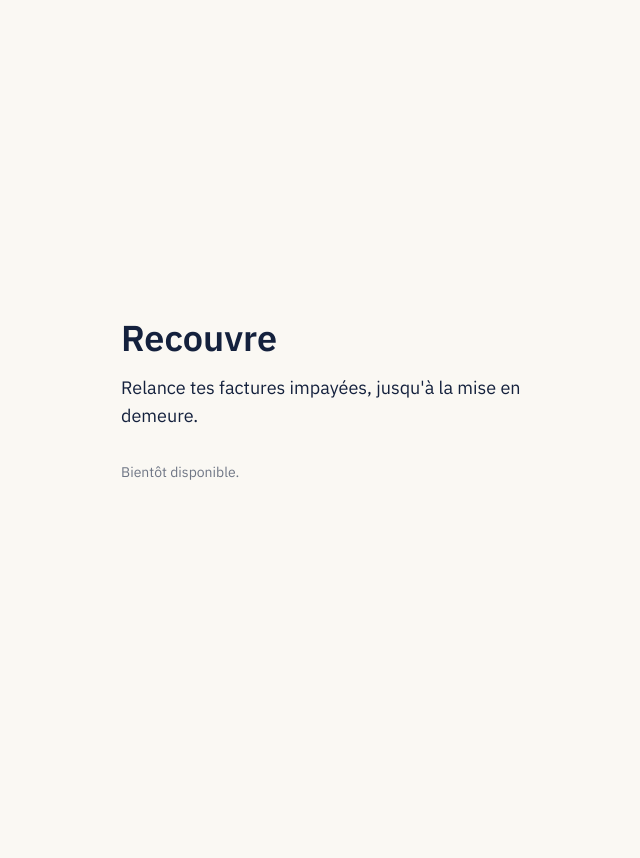
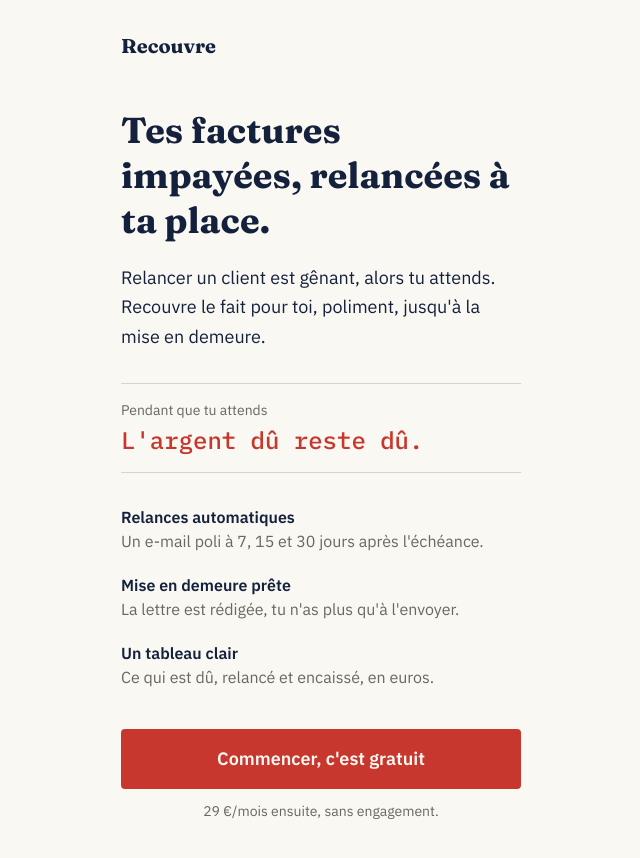
Before and after one commit to RyzoxDev/recouvre, a Next.js app: page / in a window 1280 px wide. Shown: the top 858 px of the page, without its empty margins (319-959 px from the left). Before the commit the page ends 800 px from the top, so only its background shows below. Built offline with nearby package versions, Linux system fonts and the light colour scheme.

Commit message:
Update page.tsx

```diff
--- a/app/page.tsx
+++ b/app/page.tsx
@@ -1,11 +1,54 @@
 export default function Home() {
   return (
-    <main className="mx-auto flex min-h-screen max-w-md flex-col justify-center px-6">
-      <h1 className="text-4xl font-bold">Recouvre</h1>
-      <p className="mt-4 text-lg">
-        Relance tes factures impayées, jusqu'à la mise en demeure.
+    <main className="mx-auto flex min-h-screen max-w-md flex-col px-6 pb-12 pt-8">
+      <p className="font-titre text-xl font-bold">Recouvre</p>
+
+      <h1 className="mt-12 font-titre text-4xl font-bold leading-tight">
+        Tes factures impayées, relancées à ta place.
+      </h1>
+
+      <p className="mt-5 text-lg leading-relaxed">
+        Relancer un client est gênant, alors tu attends. Recouvre le fait pour
+        toi, poliment, jusqu'à la mise en demeure.
       </p>
-      <p className="mt-8 text-sm opacity-60">Bientôt disponible.</p>
+
+      <div className="mt-8 border-y border-filet py-4">
+        <p className="text-sm text-gris">Pendant que tu attends</p>
+        <p className="mt-1 font-chiffre text-2xl text-brique">
+          L'argent dû reste dû.
+        </p>
+      </div>
+
+      <ul className="mt-8 space-y-5">
+        <li>
+          <p className="font-semibold">Relances automatiques</p>
+          <p className="text-gris">
+            Un e-mail poli à 7, 15 et 30 jours après l'échéance.
+          </p>
+        </li>
+        <li>
+          <p className="font-semibold">Mise en demeure prête</p>
+          <p className="text-gris">
+            La lettre est rédigée, tu n'as plus qu'à l'envoyer.
+          </p>
+        </li>
+        <li>
+          <p className="font-semibold">Un tableau clair</p>
+          <p className="text-gris">
+            Ce qui est dû, relancé et encaissé, en euros.
+          </p>
+        </li>
+      </ul>
+
+      <a
+        href="#"
+        className="mt-10 block rounded-sm bg-brique px-6 py-4 text-center text-lg font-semibold text-papier"
+      >
+        Commencer, c'est gratuit
+      </a>
+      <p className="mt-3 text-center text-sm text-gris">
+        29 €/mois ensuite, sans engagement.
+      </p>
     </main>
   );
 }
```
